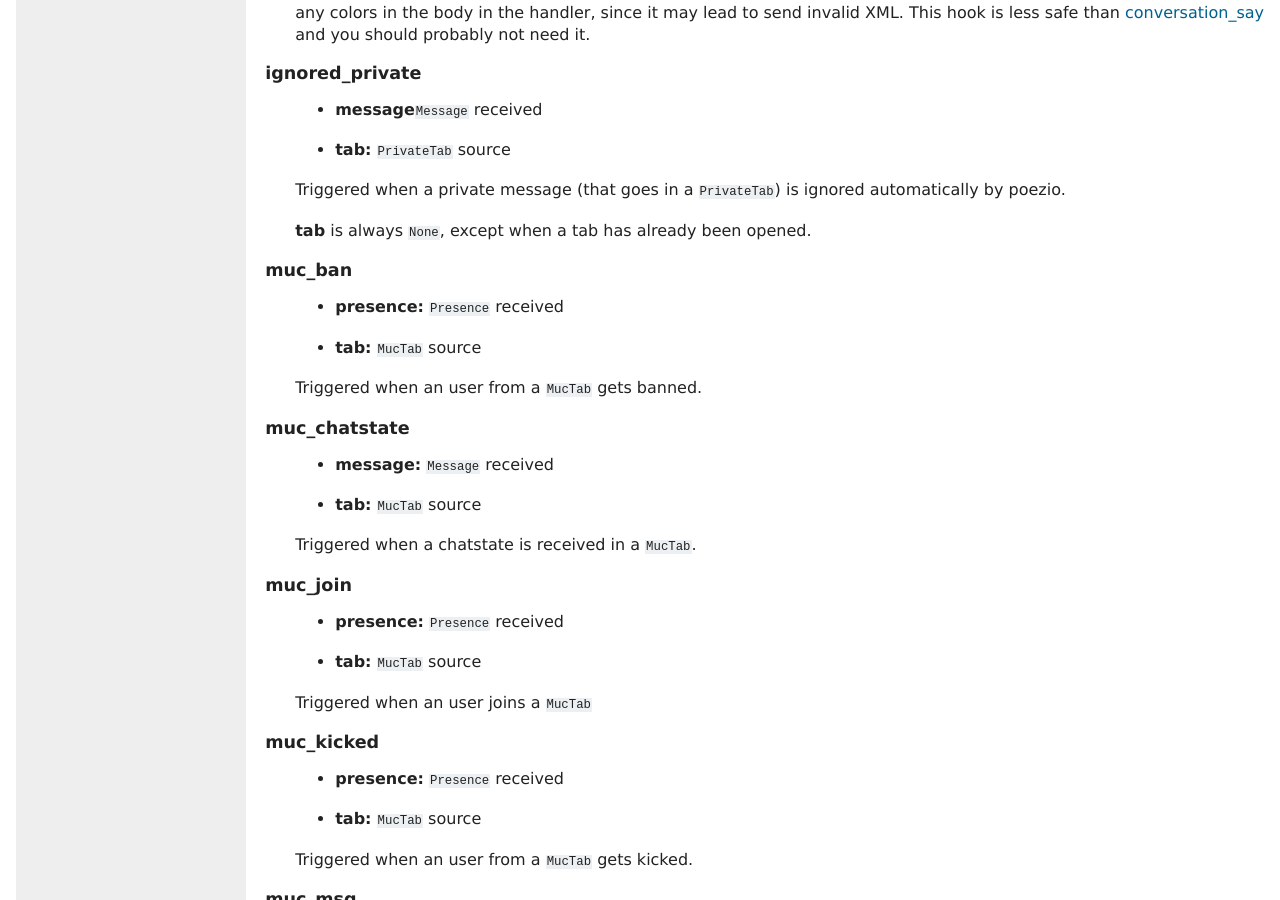
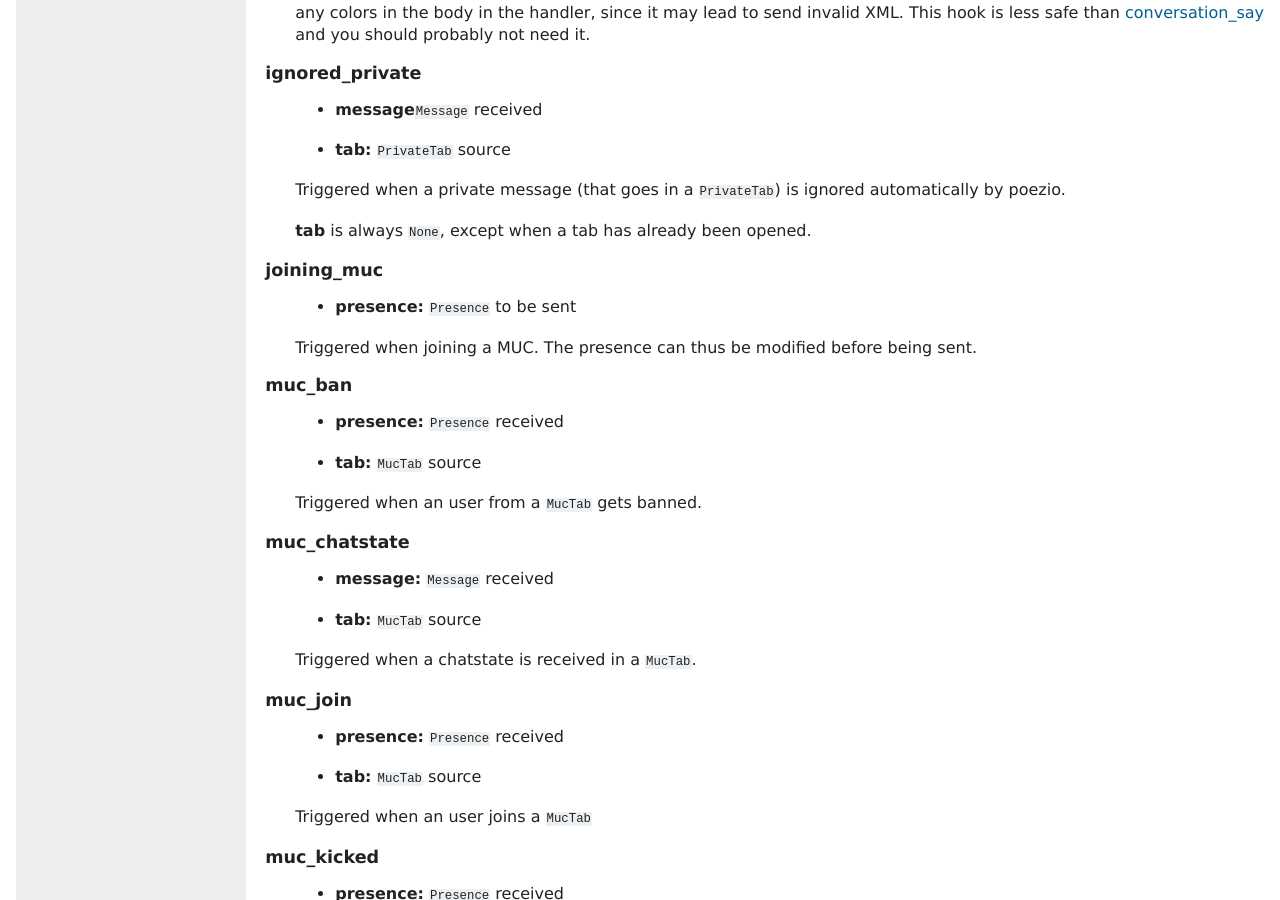
Before and after one commit to poezio/poezio, a Sphinx documentation site: the page built from doc/source/dev/events.rst, in a window 1280 px wide and 900 px high, scrolled down 792 px. Built offline with Sphinx 7.4.7, drawn with Linux system fonts in a browser that asks for light colours.

Commit message:
Document the new event

```diff
--- a/doc/source/dev/events.rst
+++ b/doc/source/dev/events.rst
@@ -100,6 +100,12 @@ The following events are poezio-only events, for SleekXMPP events, check out
 
         Triggered when a presence is received from someone in a :py:class:`~tabs.MucTab`.
 
+    joining_muc
+        - **presence:** :py:class:`~~sleekxmpp.Presence` to be sent
+
+
+        Triggered when joining a MUC. The presence can thus be modified before being sent.
+
     send_normal_presence
         - **presence:** :py:class:`~sleekxmpp.Presence` sent
 
```
Also changed, not shown: 1 other file.
